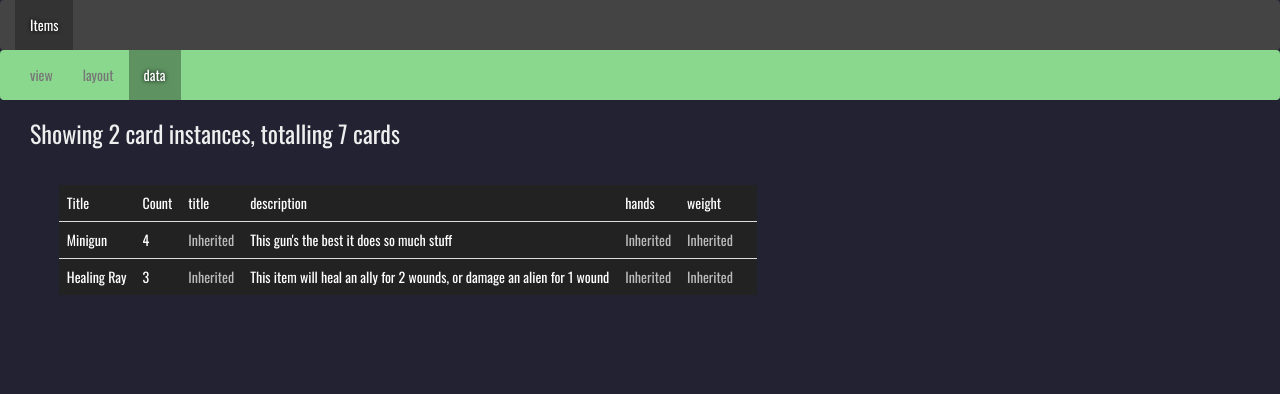
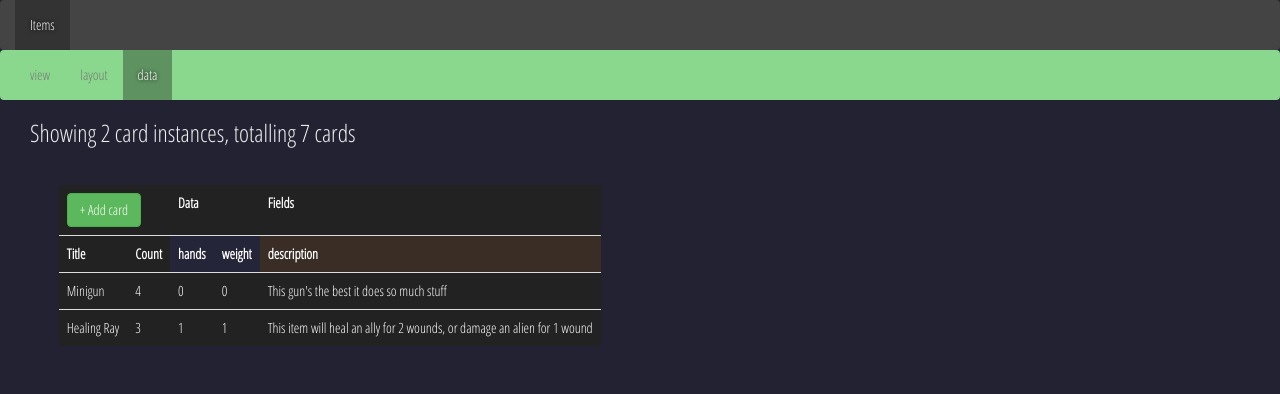
Before and after one commit to Etskh/card-creator, a Django app: page /type/1/data in a window 1280 px wide. Shown: the top 394 px of the page. Run offline with Django 3.2, Linux system fonts and the light colour scheme; data comes from the database, SQL or seed files in the repository; both versions use the stored data as it was after the commit; some libraries are stand-ins or nearby versions.

Commit message:
smol update :dog:

```diff
--- a/cards/admin.py
+++ b/cards/admin.py
@@ -1,9 +1,10 @@
 from django.contrib import admin
 
-from .models import Project, CardType, Field, FieldData, Card
+from .models import Project, CardType, Field, FieldData, Card, Font
 
 admin.site.register(Project)
 admin.site.register(CardType)
 admin.site.register(Field)
 admin.site.register(Card)
 admin.site.register(FieldData)
+admin.site.register(Font)
--- a/cards/static/cards/cards.css
+++ b/cards/static/cards/cards.css
@@ -4,7 +4,7 @@ BODY {
     background: #223;
     color: #EEE;
     font-weight: 300;
-    font-family: 'Oswald', sans-serif;
+    font-family: 'Open Sans Condensed', sans-serif;
 }
 
 TABLE {
@@ -13,6 +13,24 @@ TABLE {
 }
 TD {
     color: #FFF;
+}
+TD INPUT {
+    color: #000;
+    text-align: center;
+    width: 64px;
+}
+THEAD TD {
+    font-weight: bold;
+}
+TBODY TR:hover {
+    background: rgba(150,150,150,0.2);
+    cursor: pointer;
+}
+TD.data-header {
+    background: rgba(50,50,150,0.2);
+}
+TD.field-header {
+    background: rgba(150,90,50,0.2);
 }
 
 nav.navbar-default {
@@ -60,10 +78,14 @@ nav.card-nav .navbar-nav>.active>a:focus {
 
 
 
-.card-list {
+.card-list, .card-edit-list {
     margin: 0.3in;
     display: inline-block;
     vertical-align: top;
+}
+.card-list .card {
+    float: left;
+    margin-right: 64px;
 }
 .card {
     position:relative;
@@ -79,7 +101,15 @@ nav.card-nav .navbar-nav>.active>a:focus {
     cursor: pointer;
     border: solid 4px transparent;
 }
-
+.card-count {
+    text-shadow:#333 0px 0px 4px;
+    color:#FFF;
+    font-weight:bold;
+    position:absolute;
+    font-size: 48px;
+    top:-32px;
+    left:95%;
+}
 .inner-card {
     position:relative;
     background: #EEE;
@@ -101,3 +131,9 @@ nav.card-nav .navbar-nav>.active>a:focus {
 .cardtype-name {
     font-size: 120%;
 }
+
+
+
+.modal-content {
+    background: #333;
+}
--- a/cards/static/cards/cards.js
+++ b/cards/static/cards/cards.js
@@ -2,8 +2,7 @@
 
 var createInputTimer = function( options ) {
     var timer = null;
-
-    options.$elem.keyup( function() {
+    var callback = function() {
         var target = this;
         if( timer ) {
             clearTimeout(timer);
@@ -32,7 +31,15 @@ var createInputTimer = function( options ) {
             }, 500)
             console.log(`Saved: {target.id()}`);
         }, 1000);
-    });
+    } // callback()
+
+
+    if( options.$elem.attr('type') == 'number' ) {
+        options.$elem.change(callback);
+    }
+    else {
+        options.$elem.keyup(callback);
+    }
 }
 
 
@@ -117,7 +124,6 @@ var Field = {
                     });
                 },
             });
-
             $('.field-alignment').change(function(e){
                 Field.save(id, {
                     alignment: e.target.value,
@@ -151,6 +157,37 @@ var Field = {
                         'fontStyle': isItalic ? 'italic' : 'normal',
                     });
                 });
+            });
+            $('.choose-font').click(function(){
+                var fontId = $(this).data('id');
+                var fontCss = $(this).css('fontFamily');
+                var fontName = $(this).text();
+
+                Field.save(id, {
+                    font_id: fontId,
+                }, function() {
+                    $('#font-select').text(fontName)
+                    $('#font-select').css({
+                        'fontFamily': fontCss
+                    });
+                    $('.selectable-field.active').css({
+                        'fontFamily': fontCss
+                    });
+                });
+            });
+            createInputTimer({
+                $elem: $('#font-size'),
+                success: function( value ) {
+                    console.log('asdf');
+                    var size = parseInt(value);
+                    Field.save(id, {
+                        font_size: size,
+                    }, function() {
+                        $('.selectable-field.active').css({
+                            'fontSize': size + '%',
+                        });
+                    });
+                },
             });
 
             $('#field-delete').click(function() {
@@ -194,8 +231,20 @@ var Field = {
 };
 
 
+
+var Data = {
+    open: function(id, callback) {
+        var html = '<h1>This is card '+ id +'!</h1>';
+        callback(html);
+    }
+};
+
+
 $(document).ready( function() {
 
+    //
+    // Card type editing
+    //
     $('.selectable-field').click(Field.click);
 
     $('#add-field').click(function(){
@@ -206,7 +255,6 @@ $(document).ready( function() {
         CardData.create();
     });
     CardData.init();
-
 
     createInputTimer({
         $elem: $('.cardtype-name'),
@@ -226,4 +274,20 @@ $(document).ready( function() {
             });
         },
     });
+
+
+
+    //
+    // Card data editing
+    //
+    $('.card-row').click(function() {
+        var target = this;
+        var id = $(this).data('id');
+        var name = $(this).data('name');
+        Data.open(id, function(html) {
+            $('#card-edit-modal .modal-title').text(name);
+            $('#card-edit-modal .modal-body').html(html);
+            $('#card-edit-modal').modal('show');
+        });
+    });
 });
--- a/cards/templates/card-data.html
+++ b/cards/templates/card-data.html
@@ -7,30 +7,60 @@
         <table class="table">
             <thead>
                 <tr>
+                    <td colspan="2">
+                        <button class="btn btn-success" id="add-card">+ Add card</button>
+                    </td>
+                    <td colspan="{{ cardtype.cardtypedata_set.all|length }}">Data</td>
+                    <td colspan="{{ cardtype.field_set.all|length }}">Fields</td>
+                <tr>
                     <td>Title</td>
                     <td>Count</td>
-                    {% for field in cardtype.field_set.all %}
-                        <td>{{ field.name }}</td>
+                    {% for datatype in cardtype.cardtypedata_set.all %}
+                        <td class="data-header">{{ datatype.name }}</td>
+                    {% endfor %}
+                    {% for field in cardtype.editable_fields %}
+                        <td class="field-header">{{ field.name }}</td>
                     {% endfor %}
                 </tr>
             </thead>
             <tbody>
             {% for card in cards %}
-            <tr id="card-{{ card.pk }}" data-name="{{ card.title }}">
+            <tr id="card-{{ card.pk }}" data-id="{{ card.pk }}" data-name="{{ card.title }}" class="card-row">
                 <td>{{ card.title }}</td>
                 <td>{{ card.count }}</td>
-                {% for field in card.fields %}
-                    {% if field.inherited %}
-                        <td style="color:#BBB;">Inherited</td>
+
+                {% for name, value in card.dataset %}
+                <td>{{ value }}</td>
+                {% endfor %}
+
+                {% for field in card.editable_fields %}
+                    {% if field.value %}
+                        <td>{{ field.value }}</td>
                     {% else %}
-                        <td>{{ field.value }}</td>
+                        <td style="color:#BBB;">empty</td>
                     {% endif %}
                 {% endfor %}
-                <td></td>
             </tr>
             {% endfor %}
             </tbody>
         </table>
     </div>
 </div>
+<div class="modal fade" id="card-edit-modal" tabindex="-1" role="dialog">
+  <div class="modal-dialog" role="document">
+    <div class="modal-content">
+      <div class="modal-header">
+        <button type="button" class="close" data-dismiss="modal" aria-label="Close"><span aria-hidden="true">&times;</span></button>
+        <h4 class="modal-title">Modal title</h4>
+      </div>
+      <div class="modal-body">
+        <p>One fine body&hellip;</p>
+      </div>
+      <div class="modal-footer">
+        <button type="button" class="btn btn-default" data-dismiss="modal">Close</button>
+        <button type="button" class="btn btn-primary">Save changes</button>
+      </div>
+    </div><!-- /.modal-content -->
+  </div><!-- /.modal-dialog -->
+</div><!-- /.modal -->
 {% endblock %}
--- a/cards/templates/card-layout.html
+++ b/cards/templates/card-layout.html
@@ -43,7 +43,7 @@
         {% endfor %}
     </div>
 </div>
-<div class="card-list cardtype-{{ cardtype.name }}">
+<div class="card-edit-list cardtype-{{ cardtype.name }}">
     <div class="card">
         <div class="inner-card">
         {% for field in cardtype.field_set.all %}
--- a/cards/templates/card-list.html
+++ b/cards/templates/card-list.html
@@ -15,7 +15,7 @@
     }
     {% for field in cardtype.field_set.all %}
     .cardtype-{{ cardtype.name }} .card .field-{{ field.name }} {
-      {{ field.css }}
+      {{ field.css|safe }}
     }
     {% endfor %}
 </style>
@@ -30,6 +30,7 @@
                 no fields
             {% endfor %}
             </div>
+            <div class="card-count">&times;{{ card.count }}</div>
         </div>
     {% empty %}
         <h1>You have no cards in this set</h1>
--- a/cards/templates/core/default.html
+++ b/cards/templates/core/default.html
@@ -5,12 +5,12 @@
     <title>Card Creator</title>
     <link rel="stylesheet" href="https://maxcdn.bootstrapcdn.com/bootstrap/3.3.7/css/bootstrap.min.css" integrity="sha384-BVYiiSIFeK1dGmJRAkycuHAHRg32OmUcww7on3RYdg4Va+PmSTsz/K68vbdEjh4u" crossorigin="anonymous">
     <link rel="stylesheet" href="https://ajax.googleapis.com/ajax/libs/jqueryui/1.12.1/themes/smoothness/jquery-ui.css">
-    <link href="https://fonts.googleapis.com/css?family=Oswald" rel="stylesheet"/>
+    <link href="https://fonts.googleapis.com/css?family=Open+Sans+Condensed:300" rel="stylesheet"/>
     <link href="https://maxcdn.bootstrapcdn.com/font-awesome/4.7.0/css/font-awesome.min.css" rel="stylesheet"/>
     <link rel="stylesheet" href="/static/cards/cards.css"/>
 
     <!-- cards -->
-    <link href="https://fonts.googleapis.com/css?family=Amatic+SC:700|Open+Sans+Condensed:300" rel="stylesheet">
+    <link href="https://fonts.googleapis.com/css?family=Amatic+SC:700|Oswald:300" rel="stylesheet">
 </head>
 <body>
     <nav class="navbar navbar-default cardtypes-nav">
--- a/cards/templates/partials/data-edit.html
+++ b/cards/templates/partials/data-edit.html
@@ -3,7 +3,7 @@
     <div class="input-group">
         <input type="text" placeholder="Name"  class="datatype-name form-control" data-id="{{ data.pk }}" value="{{ data.name }}"/>
         <span class="input-group-btn">
-            <button class="btn btn-default remove-datatype" type="button">X</button>
+            <button class="btn btn-default remove-datatype" type="button">&times;</button>
         </span>
     </div>
 </div>
--- a/cards/views.py
+++ b/cards/views.py
@@ -2,7 +2,7 @@ from django.shortcuts import render, get_object_or_404
 from django.http import JsonResponse
 from django.views import View
 
-from .models import CardType, Field, CardTypeData
+from .models import CardType, Field, CardTypeData, Font
 
 
 def home(request):
@@ -83,12 +83,14 @@ class CardDataView(View):
             'success': True
         })
 
+
 class FieldView(View):
 
     def get(self, request, field_id):
         field = get_object_or_404(Field, pk=field_id)
         return render(request, 'partials/field-edit.html', {
             'field': field,
+            'fonts': Font.objects.all(),
         })
 
     def post(self, request, field_id):
@@ -110,6 +112,13 @@ class FieldView(View):
 
         if 'alignment' in request.POST:
             field.alignment = request.POST['alignment']
+
+        if 'font_id' in request.POST:
+            font = get_object_or_404(Font, pk=request.POST['font_id'])
+            field.font = font
+
+        if 'font_size' in request.POST:
+            field.font_size = request.POST['font_size']
 
         field.save()
 
```
Also changed, not shown: cards/models.py (+54 -3 lines), cards/templates/partials/field-edit.html (+17 -1 lines), README.md, cards/migrations/0010_auto_20170227_2200.py (added), cards/migrations/0011_field_font_size.py (added), db.sqlite3.
